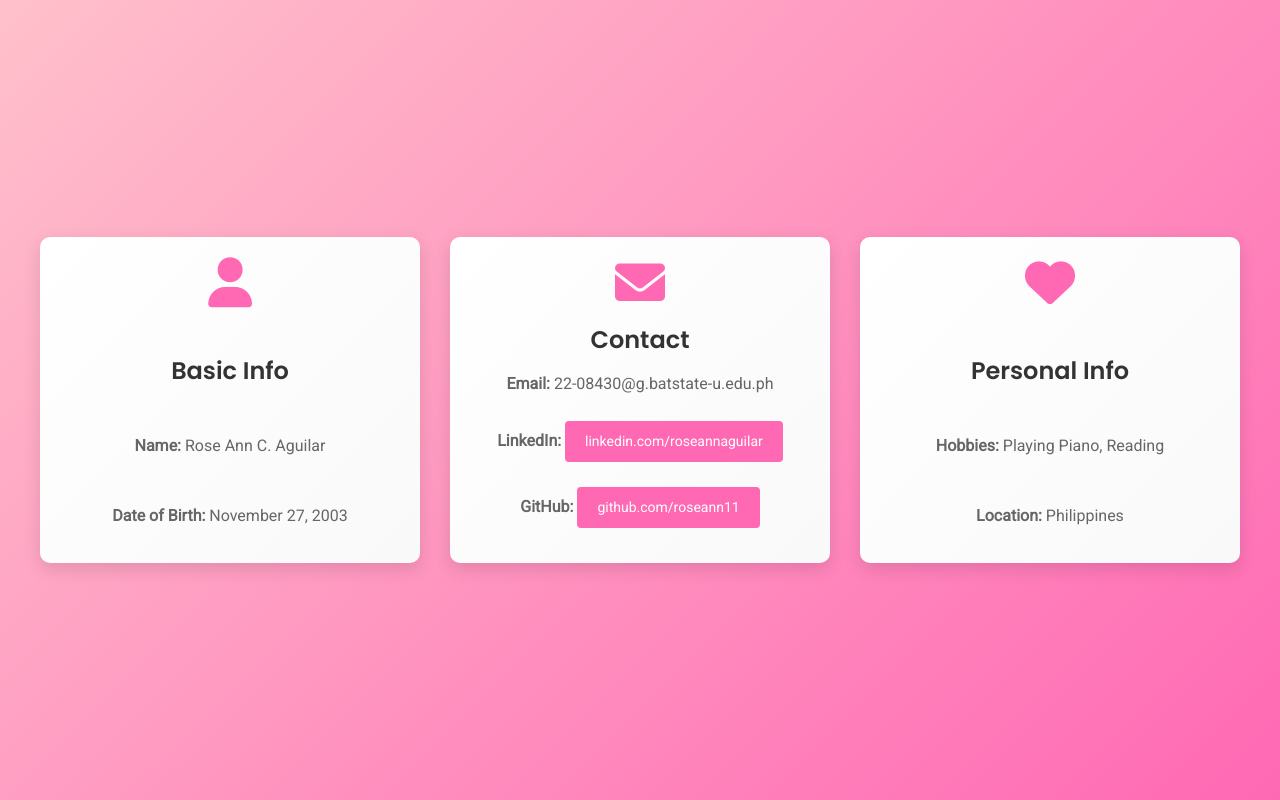
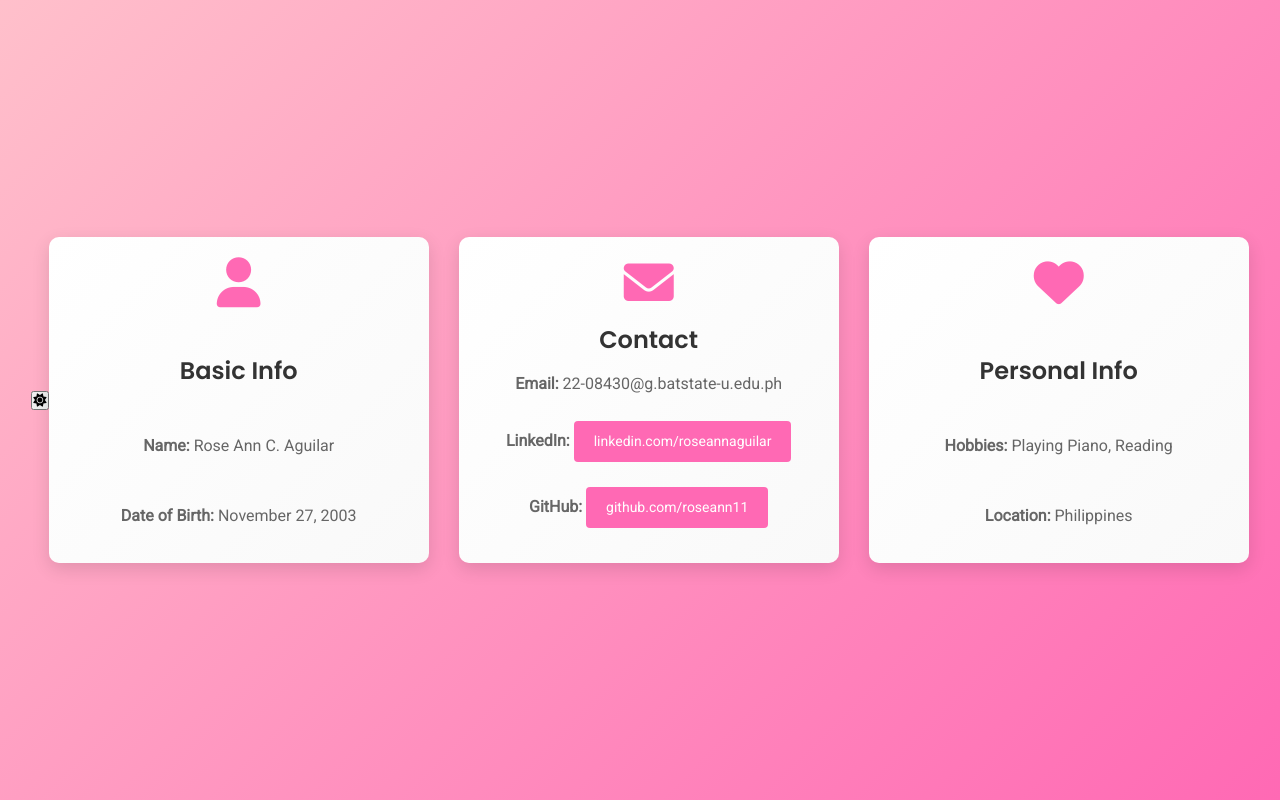
Before and after one commit to roseann11/AguilarRoseAnnCS3102_WSTactivities, a plain HTML site: page Exercise Sets/Exercise Set 2/about.html in a window 1280 px wide. Drawn offline with Linux system fonts and the light colour scheme.

Commit message:
Update about.html

```diff
--- a/Exercise Sets/Exercise Set 2/about.html
+++ b/Exercise Sets/Exercise Set 2/about.html
@@ -8,7 +8,10 @@
     <link rel="stylesheet" href="https://cdnjs.cloudflare.com/ajax/libs/font-awesome/6.0.0-beta3/css/all.min.css">
     <link rel="stylesheet" href="styles.css">
 </head>
-<body>
+<body class="light-mode">
+    <button class="theme-toggle" onclick="toggleTheme()">
+        <i class="fas fa-sun"></i>
+    </button>
     <div class="container">
         <div class="card">
             <i class="fas fa-user icon"></i>
@@ -30,5 +33,23 @@
             <p><strong>Location:</strong> Philippines</p>
         </div>
     </div>
+    <script>
+        function toggleTheme() {
+            const body = document.body;
+            const themeToggleBtn = document.querySelector('.theme-toggle i');
+
+            if (body.classList.contains('light-mode')) {
+                body.classList.remove('light-mode');
+                body.classList.add('dark-mode');
+                themeToggleBtn.classList.remove('fa-sun');
+                themeToggleBtn.classList.add('fa-moon');
+            } else {
+                body.classList.remove('dark-mode');
+                body.classList.add('light-mode');
+                themeToggleBtn.classList.remove('fa-moon');
+                themeToggleBtn.classList.add('fa-sun');
+            }
+        }
+    </script>
 </body>
 </html>
```
